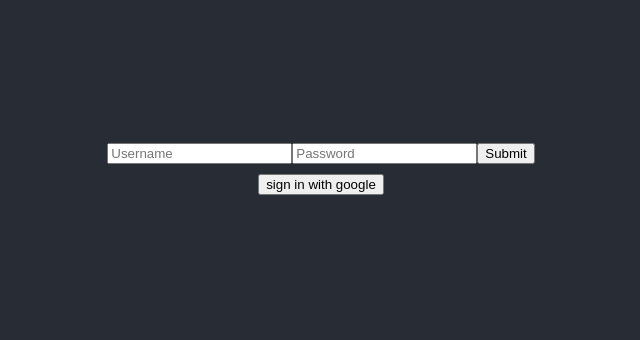
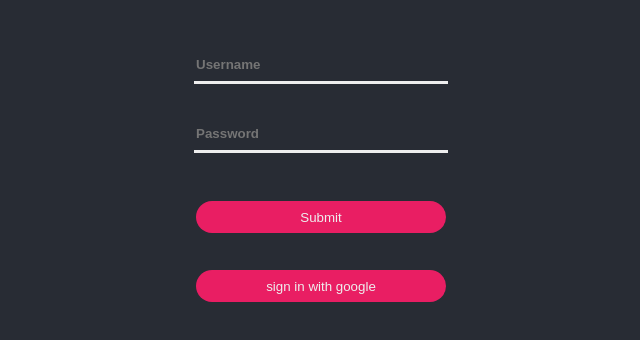
Before and after one commit to Terguntreklar/chat-room, a React (Create React App) app: page / in a window 1280 px wide. Shown: the part 236-576 px from the top of the page, without its empty margins (319-959 px from the left). Built offline with nearby package versions, Linux system fonts and the light colour scheme; no server answers.

Commit message:
css
new css

```diff
--- /dev/null
+++ b/src/SignIn.css
@@ -0,0 +1,60 @@
+.login-cont {
+    display: flex;
+    flex-direction: column;
+    justify-content: center;
+    align-items: center;
+    height: 400px;
+    width: 400px;
+    background-color: #282c34;
+    border-radius: 16px;
+    margin: auto;
+}
+
+.login-cont .form {
+    padding: 5px;
+    display: flex;
+    flex-direction: column;
+    justify-content: center;
+    align-items: center;
+}
+
+.login-cont .form .username-inpt,
+.login-cont .form .password-inpt {
+    outline: none;
+    margin: 1rem;
+    width: 250px;
+    color: #E91E63;
+    height: 2rem;
+    background-color: #282c34;
+    border: 0;
+    border-bottom: 3px solid #eee;
+    font-weight: 600;
+}
+
+.login-cont .form .username-inpt:focus,
+.login-cont .form .password-inpt:focus {
+    border-bottom: 3px solid #E91E63;
+}
+
+.submit-btn,
+.signin-btn {
+    background-color: #E91E63;
+    color: #eee;
+    font-weight: 500;
+    margin-top: 2rem;
+    outline: none;
+    border: none;
+    width: 250px;
+    height: 2rem;
+    border-radius: 20px;
+    cursor: pointer;
+}
+
+.submit-btn:hover,
+.signin-btn:hover {
+    background-color: #ae1448;
+}
+
+.username-inpt {
+    margin-bottom: 2rem;
+}
--- a/src/SignIn.js
+++ b/src/SignIn.js
@@ -1,6 +1,7 @@
 import React from 'react'
 import { useState } from 'react';
-import { firebase,auth } from './firebase';
+import { firebase, auth } from './firebase';
+import './SignIn.css'
 
 export function SignIn() {
     const signInWithGoogle = () => {
@@ -23,11 +24,11 @@ export function SignIn() {
     }
 
     return <div className='login-cont'>
-      <form>
+      <form className='form'>
         <input onChange={usernameHandler} type="text" className='username-inpt' placeholder='Username' />
         <input onChange={passwordHandler} type="password" className='username-inpt' placeholder='Password' />
-        <button onSubmit={submitHandler} type='submit'>Submit</button>
+        <button className='submit-btn' onSubmit={submitHandler} type='submit'>Submit</button>
       </form>
-      <button onClick={signInWithGoogle}>sign in with google</button>
+      <button className='signin-btn' onClick={signInWithGoogle}>sign in with google</button>
     </div>;
 }
```
